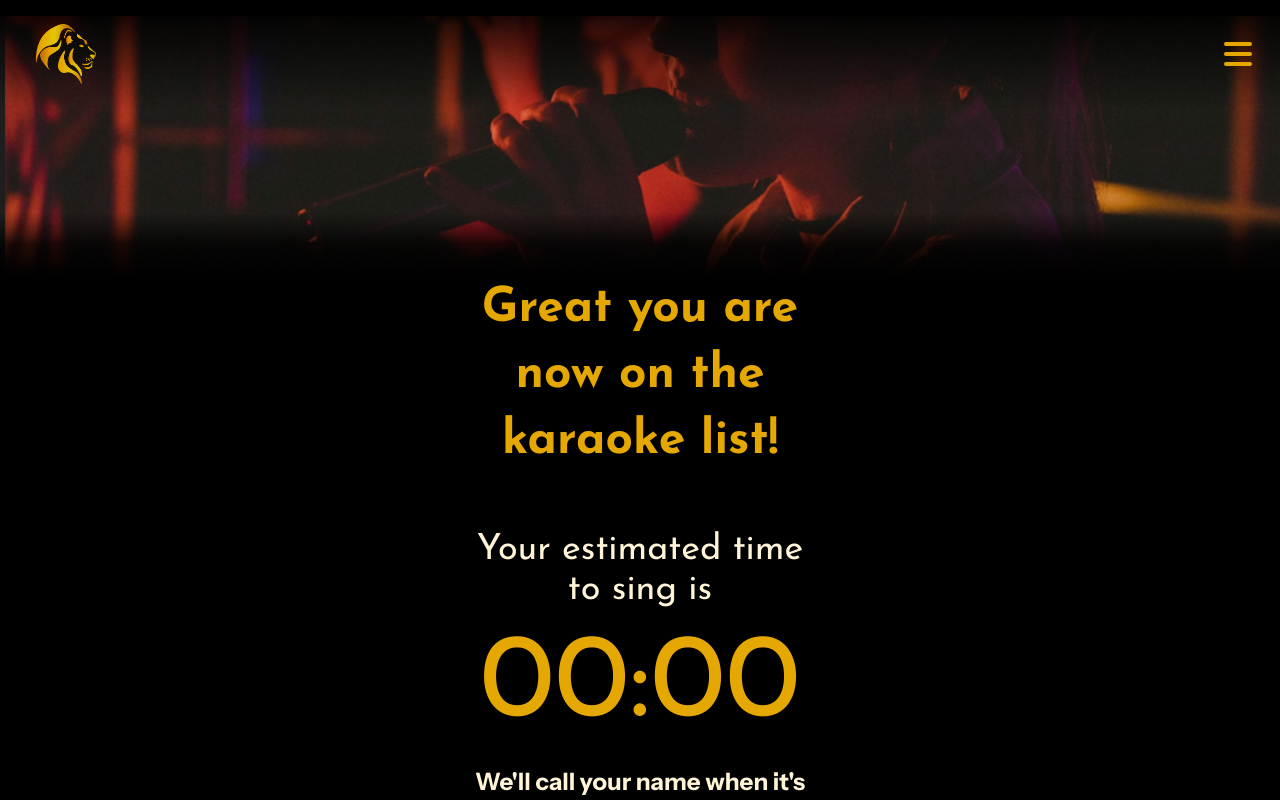
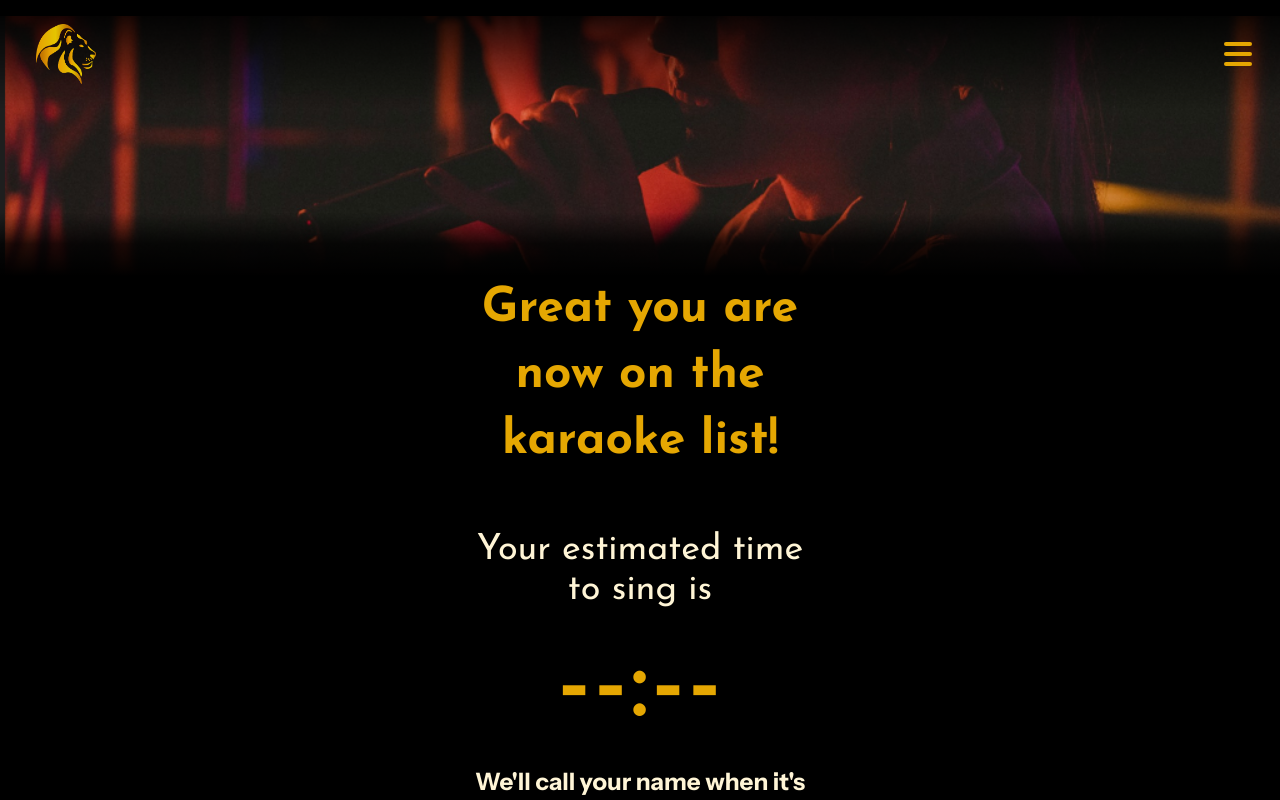
Before and after one commit to Heidi-Astrup/next-golden-lion, a Next.js app: page /karaoke/confirmed in a window 1280 px wide. Shown: the top 800 px of the page. Built offline with nearby package versions, Linux system fonts and the light colour scheme; no server answers.

Commit message:
feat: enhance karaoke signup and confirmation flow
- Updated signup page to retrieve and use the new Firebase ID for redirection.
- Improved confirmation page to calculate and display estimated wait time based on queue length.
- Added helper functions for parsing and formatting time.

```diff
--- a/app/karaoke/confirmed/page.js
+++ b/app/karaoke/confirmed/page.js
@@ -1,7 +1,92 @@
 import Image from "next/image";
 
-// Simpel bekræftelsesside efter karaoke signup
-export default function KaraokeConfirmedPage() {
+// Hjælpefunktion: parse længde ("3:45" eller "03:45") til sekunder
+function parseLengthToSeconds(lengthStr) {
+  if (!lengthStr || typeof lengthStr !== "string") return 0;
+  const parts = lengthStr.split(":").map((p) => parseInt(p, 10));
+  if (parts.length === 2 && !parts.some(Number.isNaN)) {
+    const [m, s] = parts;
+    return m * 60 + s;
+  }
+  return 0;
+}
+
+// Hjælpefunktion: format sekunder til MM:SS
+function formatSeconds(sec) {
+  if (!Number.isFinite(sec) || sec < 0) sec = 0;
+  const m = Math.floor(sec / 60)
+    .toString()
+    .padStart(2, "0");
+  const s = Math.floor(sec % 60)
+    .toString()
+    .padStart(2, "0");
+  return `${m}:${s}`;
+}
+
+// Simpel bekræftelsesside efter karaoke signup – med estimeret ventetid
+export default async function KaraokeConfirmedPage({ searchParams }) {
+  const params =
+    searchParams instanceof Promise ? await searchParams : searchParams;
+  const currentId = params?.id || "";
+
+  let estimatedSeconds = null;
+
+  const baseUrl = process.env.NEXT_PUBLIC_FIREBASE_DATABASE_URL;
+
+  if (baseUrl) {
+    try {
+      const cleanedBase = baseUrl.replace(/\/$/, "");
+      const url = `${cleanedBase}/karaokeSignups.json`;
+      const response = await fetch(url, { cache: "no-store" });
+      if (response.ok) {
+        const data = await response.json();
+        if (data && typeof data === "object") {
+          const twelveHoursMs = 12 * 60 * 60 * 1000;
+          const cutoff = Date.now() - twelveHoursMs;
+
+          // Lav liste og sorter efter createdAt (ældste først)
+          const queue = Object.entries(data)
+            .map(([id, signup]) => ({
+              id,
+              createdAt: signup.createdAt || "",
+              lengthStr: signup.length || "",
+              lengthSec: parseLengthToSeconds(signup.length || ""),
+            }))
+            // Filtrer tilmeldinger der er nyere end 12 timer
+            .filter((item) => {
+              if (!item.createdAt) return false;
+              const d = new Date(item.createdAt);
+              if (Number.isNaN(d.getTime())) return false;
+              return d.getTime() >= cutoff;
+            })
+            .sort((a, b) => {
+              if (!a.createdAt || !b.createdAt) return 0;
+              return new Date(a.createdAt) - new Date(b.createdAt);
+            });
+
+          // Find nuværende bruger i køen
+          const index = queue.findIndex((item) => item.id === currentId);
+
+          if (index >= 0) {
+            // Summér længderne for alle foran i køen
+            const before = queue.slice(0, index);
+            const totalSec = before.reduce(
+              (sum, item) => sum + (item.lengthSec || 0),
+              0
+            );
+            estimatedSeconds = totalSec;
+          }
+        }
+      }
+    } catch (error) {
+      console.error("Error calculating estimated time:", error);
+      estimatedSeconds = null;
+    }
+  }
+
+  const estimateLabel =
+    estimatedSeconds !== null ? formatSeconds(estimatedSeconds) : "--:--";
+
   return (
     <div className="bg-[#000000] text-[#FFF5D6] min-h-screen">
       {/* Hero-billede – samme som på de andre karaoke-sider */}
@@ -38,7 +123,7 @@ export default function KaraokeConfirmedPage() {
               to sing is
             </p>
             <p className="text-[120px] leading-none font-heading text-[#E5A702]">
-              00:00
+              {estimateLabel}
             </p>
           </section>
 
```
